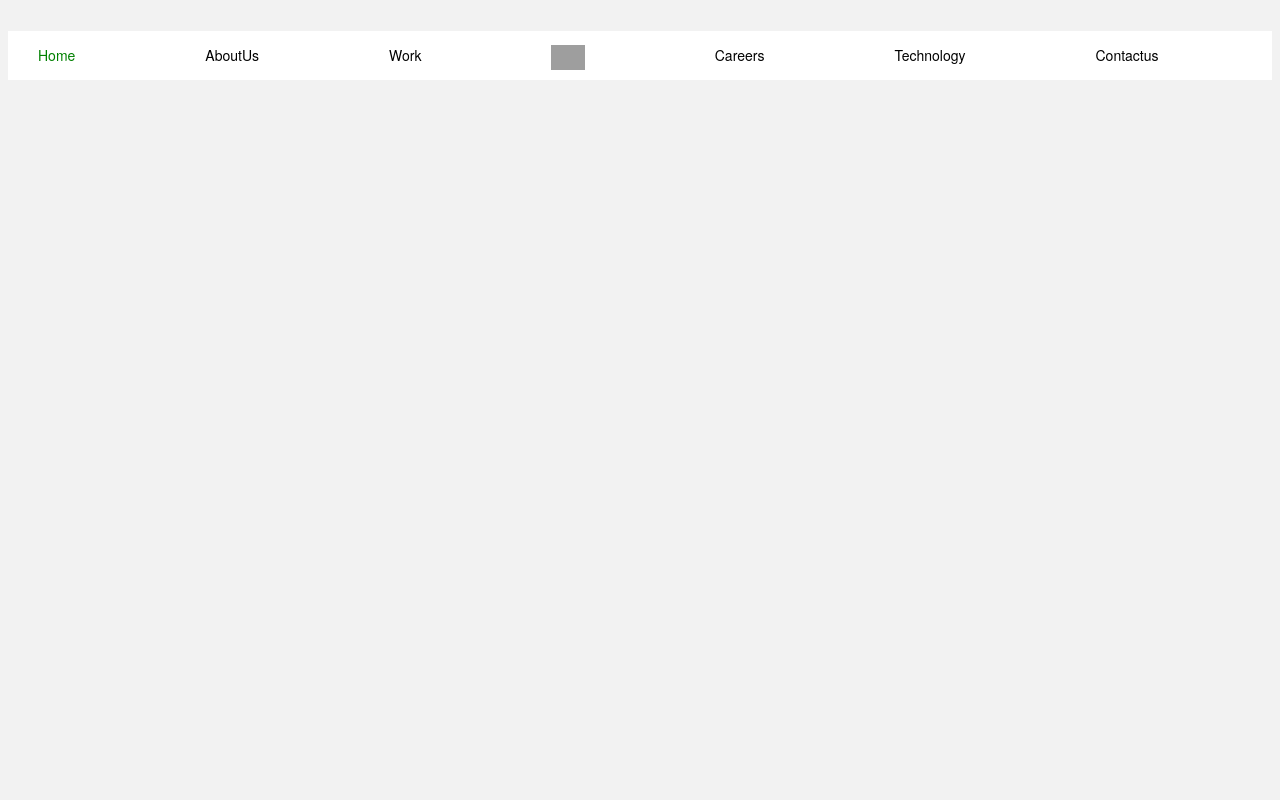
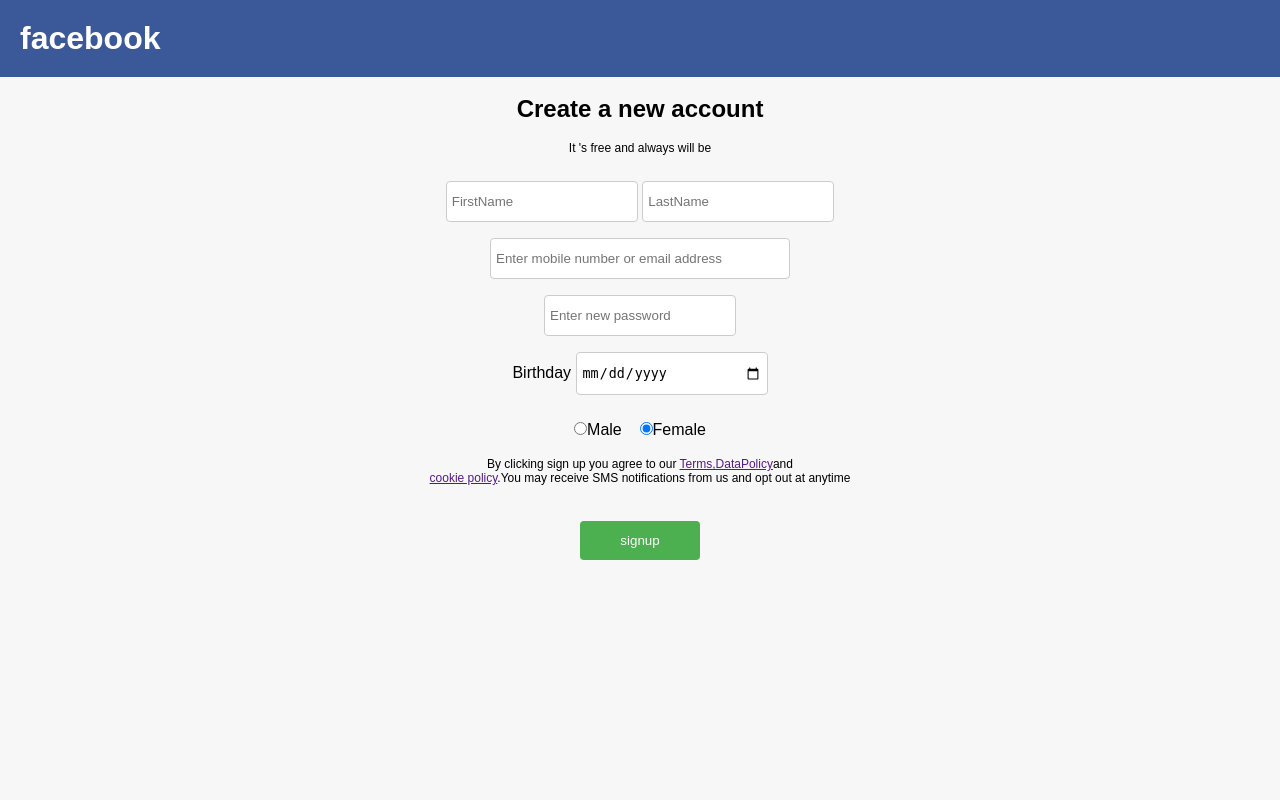
Before and after one commit to Manoj1881/sb_training, a PHP site: page /task2/index.html in a window 1280 px wide. Run offline with PHP 8.4, Linux system fonts and the light colour scheme; grey boxes are pictures that could not be loaded.

Commit message:
added code premeela

```diff
--- /dev/null
+++ b/task-01-13-09-2018/parmeela/task2/index.html
@@ -0,0 +1,52 @@
+<html>
+ <head>
+   <title>js validation page</title>
+   <link rel="stylesheet" href="style.css">
+    <script type="text/javascript">
+
+
+function check_info()
+{
+var fname = document.getElementById('FName').value;
+var LName = document.getElementById('LName').value;
+var password=document.getElementById('password').value;
+}
+
+
+    if(Fname =="" || Lname =="")
+    {
+      alert("please fill all the fields")
+    }
+    else{
+      return true;
+    }
+       </script>
+ </head>
+ <body><h1 class="header">facebook</h1><br>
+   <h2>Create a new account</h2><br>
+   <p>It 's free and always will be</p><br>
+   <form action="submission.html" method="post" onsubmit="return check_info();">
+
+
+     <input type="text" placeholder="FirstName" id="FName">
+    <input type="text" placeholder="LastName" id ="LName">
+     <br>
+     <input type="text" style="width: 300px;" name="Email" placeholder="Enter mobile number or email address"><br>
+     <input type="password" placeholder="Enter new password"id="password"><br>
+     Birthday <input type="date"><br><br>
+
+   </label><label class="control control--radio">
+       <input type="radio" name="radio" checked="checked"/>Male
+     </label>&nbsp;&nbsp;
+   </label><label class="control control--radio">
+       <input type="radio" name="radio" checked="checked"/>Female
+     </label>
+     <br><br>
+<p>By clicking sign up you agree to our <a href = "">Terms,DataPolicy</a>and<br><a href="">cookie policy</a>.You may receive SMS notifications from us and opt out at anytime </p>
+     <br><br>
+      <input type="submit" value="signup">
+
+
+   </form>
+ </body>
+</html>
--- /dev/null
+++ b/task-01-13-09-2018/parmeela/task2/style.css
@@ -0,0 +1,40 @@
+*{
+    margin:0;
+    padding:0;
+}
+body{
+    background-color: rgb(247,247,247);
+    font-family:Arial, Helvetica, sans-serif;
+    text-align:center;
+
+}
+.header{
+
+    text-align:left;
+    background-color:rgb(59,89,152);
+    color:white;
+    padding:20px;
+
+}
+input[type=text],input[type=password],input[type=date] ,select {
+    width: 15%;
+    padding: 12px 5px;
+    margin: 8px 0;
+    display: inline-block;
+    border: 1px solid #ccc;
+    border-radius: 4px;
+    box-sizing: border-box;
+}
+
+input[type=submit] {
+    background-color: #4CAF50;
+    color: white;
+    padding: 12px 40px;
+    border: none;
+    border-radius: 4px;
+    cursor: pointer;
+    box-sizing: border-box;
+}
+p{
+    font-size:12px;
+}
```
Also changed, not shown: task-01-13-09-2018/parmeela/home.html (deleted, +0 -28 lines), task-01-13-09-2018/parmeela/style.css (+51 -1 lines).
